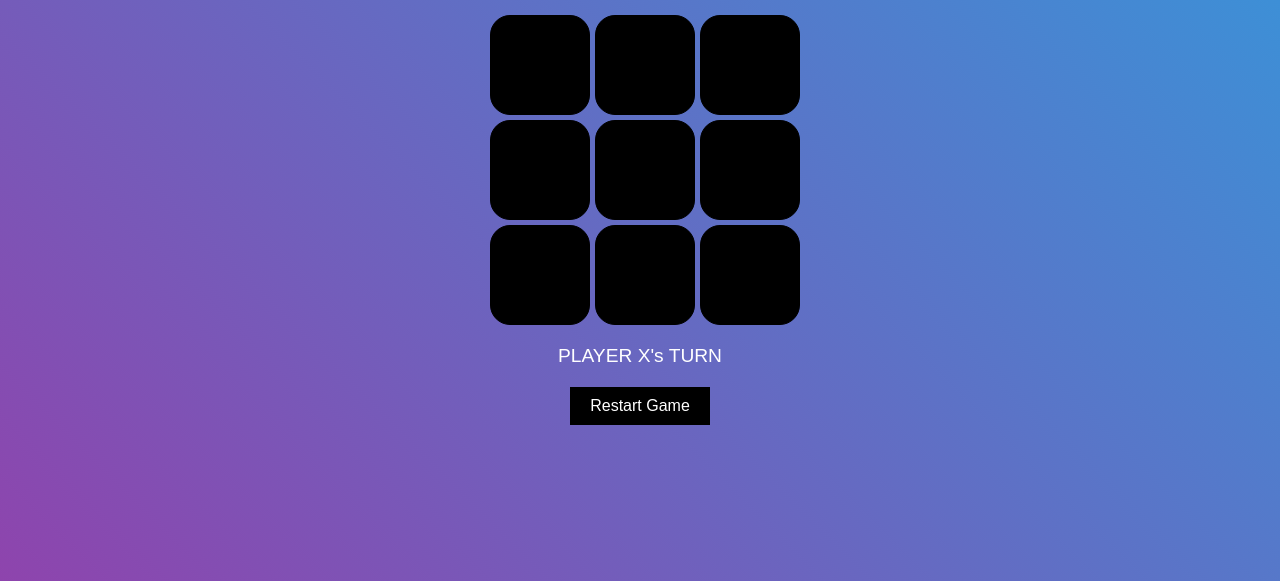
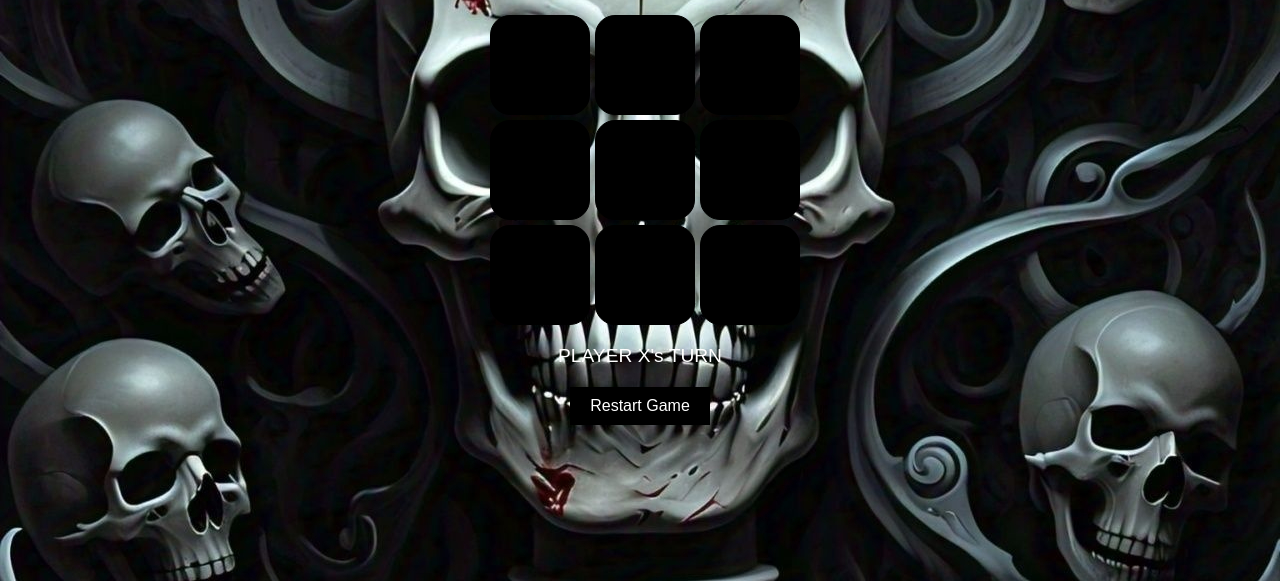
Before and after one commit to ShashwatMishra0099/tic, a plain HTML site: page index.html in a window 1280 px wide. Shown: the part 219-800 px from the top of the page. Drawn offline with Linux system fonts and the light colour scheme.

Commit message:
Update styles.css

```diff
--- a/styles.css
+++ b/styles.css
@@ -12,7 +12,8 @@ body {
     height: 100vh;
     margin: 0;
     font-family: Arial, sans-serif;
-    background: linear-gradient(45deg, #8e44ad, #3498db);
+    background: url('background.jpg') no-repeat center center fixed;
+    background-size: cover;
 }
 
 .container {
```
